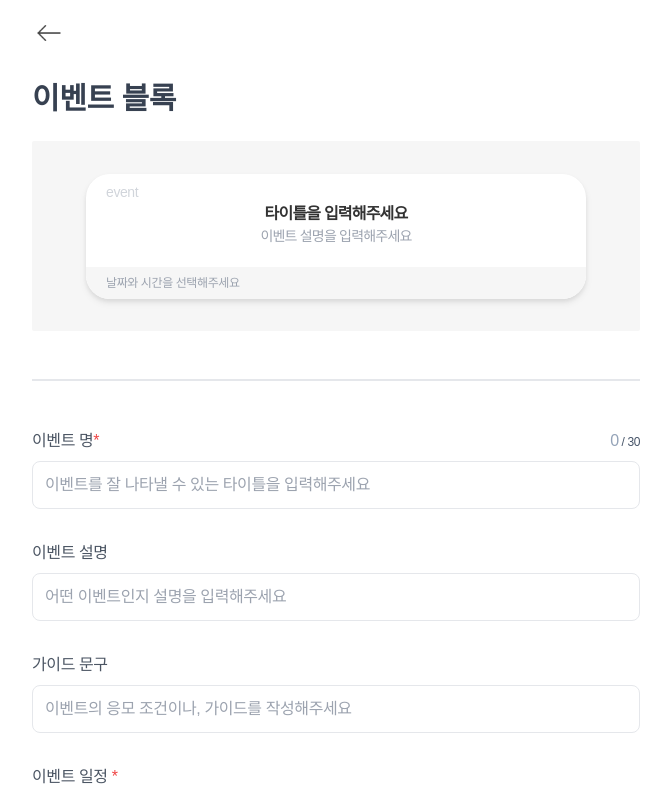
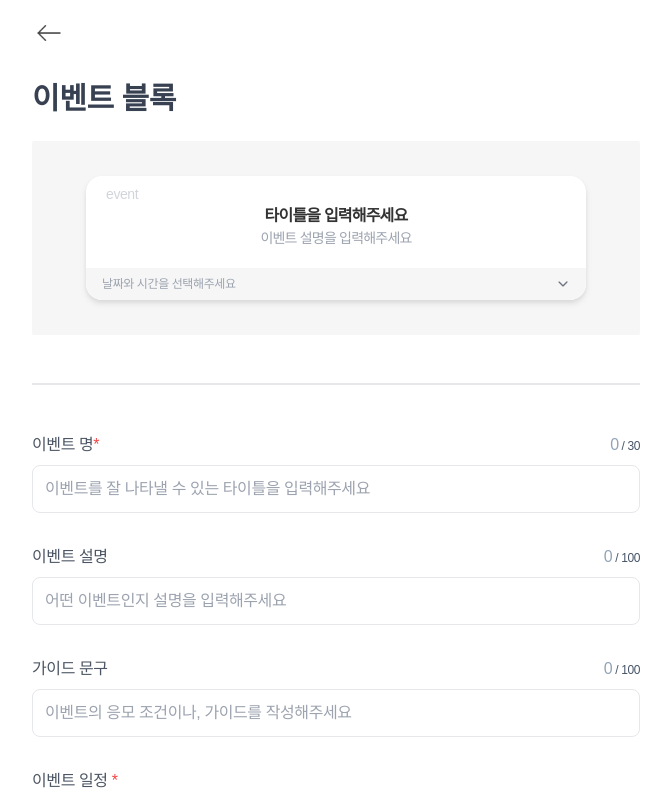
Before and after one commit to Mt-NextJs/linkle, a Next.js app: page /admin/block/event in a window 1280 px wide. Shown: the top 800 px of the page, without its empty margins (304-975 px from the left). Built offline with nearby package versions, Linux system fonts and the light colour scheme.

Commit message:
✨[Feat] 미리보기 버튼 추가 및 일부 기능 구현 #109

```diff
--- a/src/app/admin/block/event/components/event-form.tsx
+++ b/src/app/admin/block/event/components/event-form.tsx
@@ -124,6 +124,7 @@ export default function EventForm() {
           placeholder="어떤 이벤트인지 설명을 입력해주세요"
           value={description}
           onChange={(e) => setDescription(e.target.value)}
+          maxLength={100}
         />
         <FormInput
           label="가이드 문구"
@@ -131,6 +132,7 @@ export default function EventForm() {
           placeholder="이벤트의 응모 조건이나, 가이드를 작성해주세요"
           value={eventGuide}
           onChange={(e) => setEventGuide(e.target.value)}
+          maxLength={100}
         />
 
         <Calendar
--- a/src/app/admin/block/event/components/event-preview.tsx
+++ b/src/app/admin/block/event/components/event-preview.tsx
@@ -1,4 +1,6 @@
-import { useEffect, useState } from "react";
+import { useEffect, useRef, useState } from "react";
+import { IoIosArrowDown } from "react-icons/io";
+import { twMerge } from "tailwind-merge";
 
 export default function EventPreview({
   title,
@@ -16,6 +18,12 @@ export default function EventPreview({
   endTime: Date | null;
 }) {
   const [timeLeft, setTimeLeft] = useState<string>("");
+  const [isExpanded, setIsExpanded] = useState<boolean>(false); // 토글 on/off
+  const [isDescriptionOverflowing, setIsDescriptionOverflowing] =
+    useState<boolean>(false); // 입력된 설명 텍스트 너비 판단
+  const [isTitleOverflowing, setIsTitleOverflowing] = useState<boolean>(false); // 입력된 타이틀 텍스트 너비 판단
+  const descriptionRef = useRef<HTMLParagraphElement>(null);
+  const titleRef = useRef<HTMLParagraphElement>(null);
 
   const calculateTimeLeft = () => {
     if (endDate && endTime) {
@@ -52,33 +60,89 @@ export default function EventPreview({
     return () => clearInterval(timer); // 컴포넌트 언마운트 시 타이머 정리
   }, [endDate, endTime]);
 
+  useEffect(() => {
+    if (descriptionRef.current) {
+      setIsDescriptionOverflowing(
+        descriptionRef.current.scrollWidth > descriptionRef.current.clientWidth,
+      );
+    }
+    if (titleRef.current) {
+      setIsTitleOverflowing(
+        titleRef.current.scrollWidth > titleRef.current.clientWidth,
+      );
+    }
+    if (isExpanded && !isDescriptionOverflowing && !isTitleOverflowing) {
+      setIsExpanded(false);
+    }
+  }, [description, title, isDescriptionOverflowing, isTitleOverflowing]);
+
   const formatDateTime = (date: Date | null, time: Date | null) => {
     if (!date || !time) return "";
     return `${date.toLocaleDateString("ko-KR", { year: "2-digit", month: "2-digit", day: "2-digit" }).replace(/\s/g, "")} ${time.toLocaleTimeString("ko-KR", { hour: "2-digit", minute: "2-digit", hour12: false })}`;
   };
+
+  const handleExpandToggle = () => {
+    if (isDescriptionOverflowing || isTitleOverflowing) {
+      setIsExpanded(!isExpanded);
+    }
+  };
   return (
-    <div className="flex h-[190px] w-full items-center justify-center rounded-sm bg-[#F6F6F6]">
-      <div className="flex h-[125px] w-[500px] flex-col items-center justify-between rounded-3xl bg-white drop-shadow-md">
+    <div className="flex w-full items-center justify-center rounded-sm bg-[#F6F6F6] py-[35px]">
+      <div
+        className={twMerge(
+          "flex w-[500px] flex-col items-center justify-between gap-5 overflow-hidden rounded-2xl bg-white drop-shadow-md transition-all duration-500",
+          isExpanded ? "max-h-[600px]" : "max-h-[150px]",
+        )}
+      >
         <div className="w-full">
           <div className="flex w-full justify-start">
             <p className="pl-5 pt-2 text-sm text-gray-300">event</p>
           </div>
-          <div className="flex flex-col items-center justify-center tracking-tighter">
-            <p className="text-base font-semibold">
+          <div
+            className={twMerge(
+              "flex flex-col items-center justify-center tracking-tighter transition-all duration-500",
+              isExpanded && "gap-1",
+            )}
+          >
+            <p
+              ref={titleRef}
+              className={twMerge(
+                "text-center text-base font-semibold transition-all duration-500",
+                isExpanded ? "" : "w-40 truncate",
+              )}
+            >
               {title || "타이틀을 입력해주세요"}
             </p>
-            <p className="text-sm text-gray-400">
+            <p
+              ref={descriptionRef}
+              className={twMerge(
+                "text-center text-sm text-gray-400 transition-all duration-500",
+                isExpanded ? "px-[52px]" : "w-44 truncate",
+              )}
+            >
               {description || "이벤트 설명을 입력해주세요"}
             </p>
           </div>
         </div>
-        <div className="flex h-8 w-full items-center justify-between rounded-b-3xl bg-[#F6F6F6] px-5 text-xs text-gray-400">
+        <div className="flex h-8 w-full items-center justify-between rounded-b-2xl bg-[#F6F6F6] px-4 text-xs text-gray-400">
           <p>
             {startDate && startTime && endDate && endTime
               ? `${formatDateTime(startDate, startTime)} ~ ${formatDateTime(endDate, endTime)}`
               : "날짜와 시간을 선택해주세요"}
           </p>
-          <p>{timeLeft}</p>
+          <div className="flex items-center gap-1">
+            <p>{timeLeft}</p>
+            <IoIosArrowDown
+              className={twMerge(
+                "transform text-sm text-gray-500 transition-transform duration-500",
+                isDescriptionOverflowing || isTitleOverflowing
+                  ? "cursor-pointer"
+                  : "cursor-default",
+                isExpanded ? "rotate-180" : "",
+              )}
+              onClick={handleExpandToggle}
+            />
+          </div>
         </div>
       </div>
     </div>
--- a/src/app/admin/block/event/page.tsx
+++ b/src/app/admin/block/event/page.tsx
@@ -3,9 +3,5 @@ import Image from "next/image";
 import EventForm from "./components/event-form";
 
 export default function page() {
-  return (
-    <>
-      <EventForm />
-    </>
-  );
+  return <EventForm />;
 }
```
